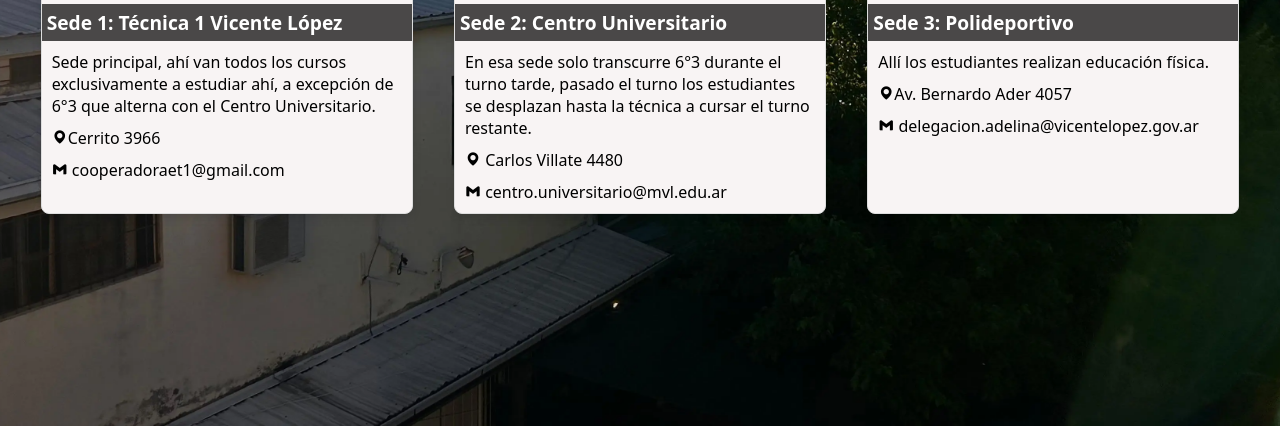
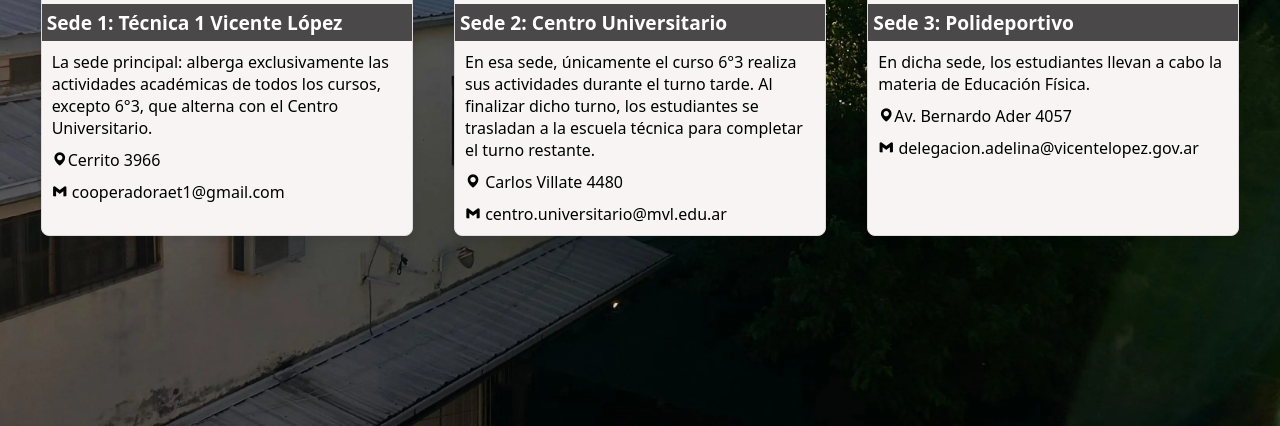
Before and after one commit to Exaedro/web_institucional, a PHP site: page /sedes.php in a window 1280 px wide. Shown: the part 462-888 px from the top of the page. Run offline with PHP 8.4, Linux system fonts and the light colour scheme; some libraries are stand-ins or nearby versions.

Commit message:
SEDES
cambios en la redacción de la descripción

```diff
--- a/css/sedes.css
+++ b/css/sedes.css
@@ -8,6 +8,7 @@ html, body {
     background-repeat: no-repeat;
     background-size: cover;
     background-position: center;
+
 }
 main {
     min-height: calc(100vh - 40px); /* 40px es la altura del footer */
--- a/sedes.php
+++ b/sedes.php
@@ -19,15 +19,14 @@
                 <div class="sede">
                     <img src="img/fondos/fondo7.webp" alt="Técnica 1 Vicente López">
                     <h2>Sede 1: Técnica 1 Vicente López</h2>
-                    <p>Sede principal, ahí van todos los cursos exclusivamente a estudiar ahí, a excepción de 6°3 que alterna con el Centro Universitario.</p>
+                    <p>La sede principal: alberga exclusivamente las actividades académicas de todos los cursos, excepto 6°3, que alterna con el Centro Universitario.</p>
                     <p><i class="bx bxs-map"></i><a class="gmaps" href="https://maps.app.goo.gl/HBeJV1LXDPM1Cvaa6">Cerrito 3966</a> </p>
                     <p><i class="bx bxl-gmail"></i> cooperadoraet1@gmail.com</p>
                 </div>
                 <div class="sede">
                     <img src="img/Centro-Universitario-Vicente-Lopez.webp" alt="Centro Universitario">
                     <h2>Sede 2: Centro Universitario</h2>
-                    <p>En esa sede solo transcurre 6°3 durante el turno tarde, pasado el turno los estudiantes
-                        se desplazan hasta la técnica a cursar el turno restante.
+                    <p>En esa sede, únicamente el curso 6°3 realiza sus actividades durante el turno tarde. Al finalizar dicho turno, los estudiantes se trasladan a la escuela técnica para completar el turno restante.
                     </p>
                     <p><i class="bx bxs-map"></i> <a class="gmaps" href="https://maps.app.goo.gl/r7cD8PCW8qsLn7C59">Carlos Villate 4480</a></p>
                     <p><i class="bx bxl-gmail"></i> centro.universitario@mvl.edu.ar</p>
@@ -35,7 +34,7 @@
                 <div class="sede">
                     <img src="img/polideportivo.webp" alt="Polideportivo">
                     <h2>Sede 3: Polideportivo</h2>
-                    <p>Allí los estudiantes realizan educación física.</p>
+                    <p>En dicha sede, los estudiantes llevan a cabo la materia de Educación Física.</p>
                     <p><i class="bx bxs-map"></i><a class="gmaps" href="https://maps.app.goo.gl/5Bowze6TkYVKEy7r8"> Av. Bernardo Ader 4057</a></p>
                     <p><i class="bx bxl-gmail"></i>  delegacion.adelina@vicentelopez.gov.ar </p>
                 </div>
```
